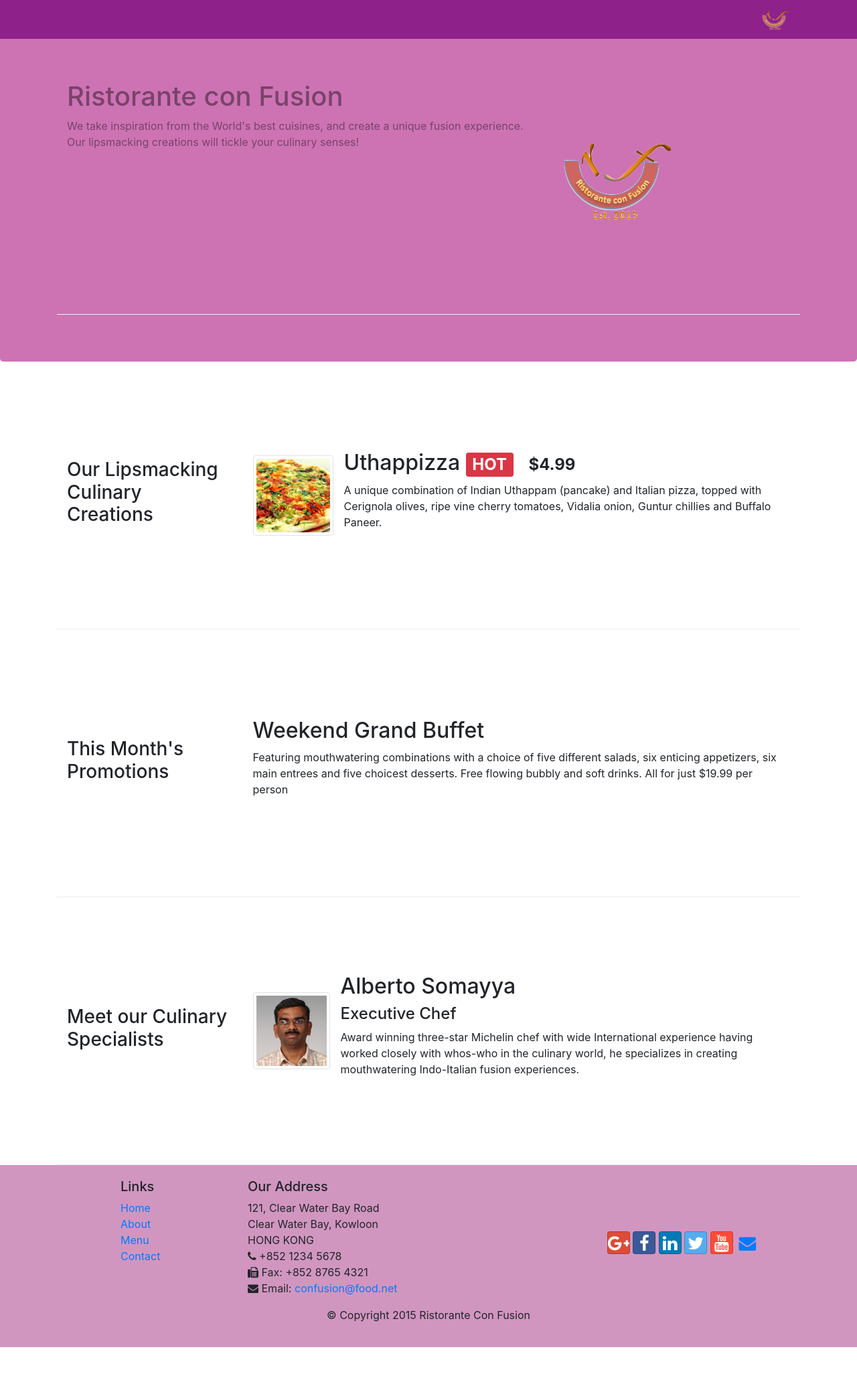
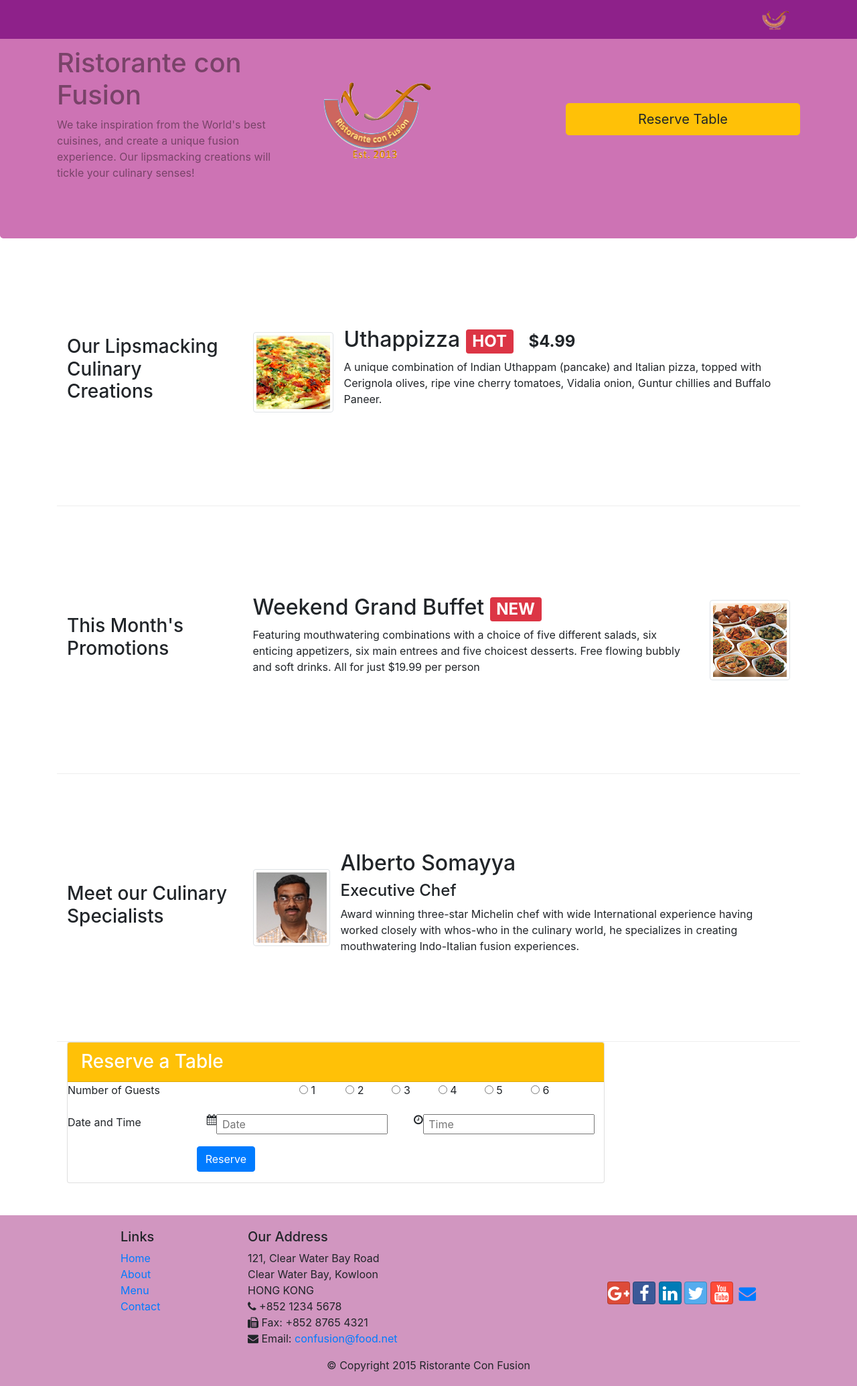
Before and after one commit to Sasa94s/conFusion, a website: page index.html in a window 1280 px wide. Shown: the whole page at 67% size. Before the commit the page ends 2012 px from the top, so only its background shows below. Drawn offline with nearby package versions, Linux system fonts and the light colour scheme.

Commit message:
assignment 2

```diff
--- a/index.html
+++ b/index.html
@@ -38,14 +38,17 @@
 
     <header class="jumbotron">
         <div class="container">
-            <div class="row row-content">
-                <div class="col-12 col-sm-8">
-                    <h1>Ristorante con Fusion</h1>
-                    <p>We take inspiration from the World's best cuisines, and create a unique fusion experience. Our lipsmacking creations will tickle your culinary senses!</p>
-                </div>
-                <div class="col col-sm align-self-center">
-                        <img src="img/logo.png" alt="img-fluid">
-                </div>
+            <div class="row media align-self-center">
+                    <div class="col-6 col-sm-5 col-md-5 media-body">
+                        <h1 class="mt-0">Ristorante con Fusion</h1>
+                        <p>We take inspiration from the World's best cuisines, and create a unique fusion experience. Our lipsmacking creations will tickle your culinary senses!</p>
+                    </div>
+                    <div class="col col-sm col-md align-self-center">
+                        <img src="img/logo.png" class="ml-3" alt="img-fluid"></img>
+                    </div>
+                    <div class="col col-sm col-md align-self-center">
+                        <a href="#reserve" class="btn btn-warning btn-lg btn-block">Reserve Table</a>
+                    </div>
             </div>
         </div>
     </header>
@@ -71,12 +74,17 @@
 
 
         <div class="row row-content align-items-center">
-            <div class="col-sm-4 push-sm-8 col-md-3 push-md-9">
+            <div class="col-sm-4 col-md-3 flex-first">
                 <h3>This Month's Promotions</h3>
             </div>
-            <div class="col-sm pull-sm-4 col-md pull-md-3">
-                <h2>Weekend Grand Buffet</h2>
-                <p>Featuring mouthwatering combinations with a choice of five different salads, six enticing appetizers, six main entrees and five choicest desserts. Free flowing bubbly and soft drinks. All for just $19.99 per person </p>
+            <div class="col-sm col-md flex-last">
+                <div class="media">
+                    <div class="media-body">
+                        <h2>Weekend Grand Buffet <span class="badge badge-danger">NEW</span></h2>
+                        <p class="hidden-xs-down">Featuring mouthwatering combinations with a choice of five different salads, six enticing appetizers, six main entrees and five choicest desserts. Free flowing bubbly and soft drinks. All for just $19.99 per person </p>
+                    </div>
+                    <img src="img/buffet.png" class="d-flex ml-3 img-thumbnail align-self-center" alt="Weekend Grand Buffet">
+                </div>
             </div>
         </div>
 
@@ -90,10 +98,47 @@
                     <div class="media-body">
                         <h2>Alberto Somayya</h2>
                         <h4>Executive Chef</h4>
-                        <p>Award winning three-star Michelin chef with wide International experience having worked closely with whos-who in the culinary world, he specializes in creating mouthwatering Indo-Italian fusion experiences. </p>
+                        <p class="hidden-xs-down">Award winning three-star Michelin chef with wide International experience having worked closely with whos-who in the culinary world, he specializes in creating mouthwatering Indo-Italian fusion experiences. </p>
                     </div>
                 </div>
             </div>
+        </div>
+        <div class="col-12 col-md-9 mb-5">
+            <div class="card">
+                <h3 class="card-header bg-warning text-white">Reserve a Table</h3>
+                <div class="card-block">
+                    <form action="" id="reserve">
+                        <div class="form-group row">
+                            <label class="col-5" for="numGuests">Number of Guests</label>
+                            <label class="col-1" for="numGuests"><input type="radio" name="numGuests" id="numGuests1"> 1</label>
+                            <label class="col-1" for="numGuests"><input type="radio" name="numGuests" id="numGuests2"> 2</label>
+                            <label class="col-1" for="numGuests"><input type="radio" name="numGuests" id="numGuests3"> 3</label>
+                            <label class="col-1" for="numGuests"><input type="radio" name="numGuests" id="numGuests4"> 4</label>
+                            <label class="col-1" for="numGuests"><input type="radio" name="numGuests" id="numGuests5"> 5</label>
+                            <label class="col-1" for="numGuests"><input type="radio" name="numGuests" id="numGuests6"> 6</label>
+                        </div>
+                        <div class="form-group row">
+                            <label class="col-5 col-sm-2 col-md-3" for="datetime">Date and Time</label>
+                            <div class="col col-sm col-md">
+                                <div class="input-group">
+                                    <span class="fa fa-calendar input-group-addon"></span>
+                                    <input type="text" placeholder=" Date" name="date" id="date">
+                                </div>
+                            </div>
+                            <div class="col col-sm col-md mr-1">
+                                <div class="input-group">
+                                    <span class="fa fa-clock-o input-group-addon"></span>
+                                    <input type="text" placeholder=" Time" name="date" id="date">
+                                </div>
+                            </div>
+                        </div>
+                        <div class="form-group row">
+                            <button type="submit" class="btn btn-primary offset-3">Reserve</button>
+                        </div>
+                    </form>
+                </div>
+            </div>
+
         </div>
     </div>
 
```
Also changed, not shown: contactus.html (+1 -1 lines), 1 other file.
